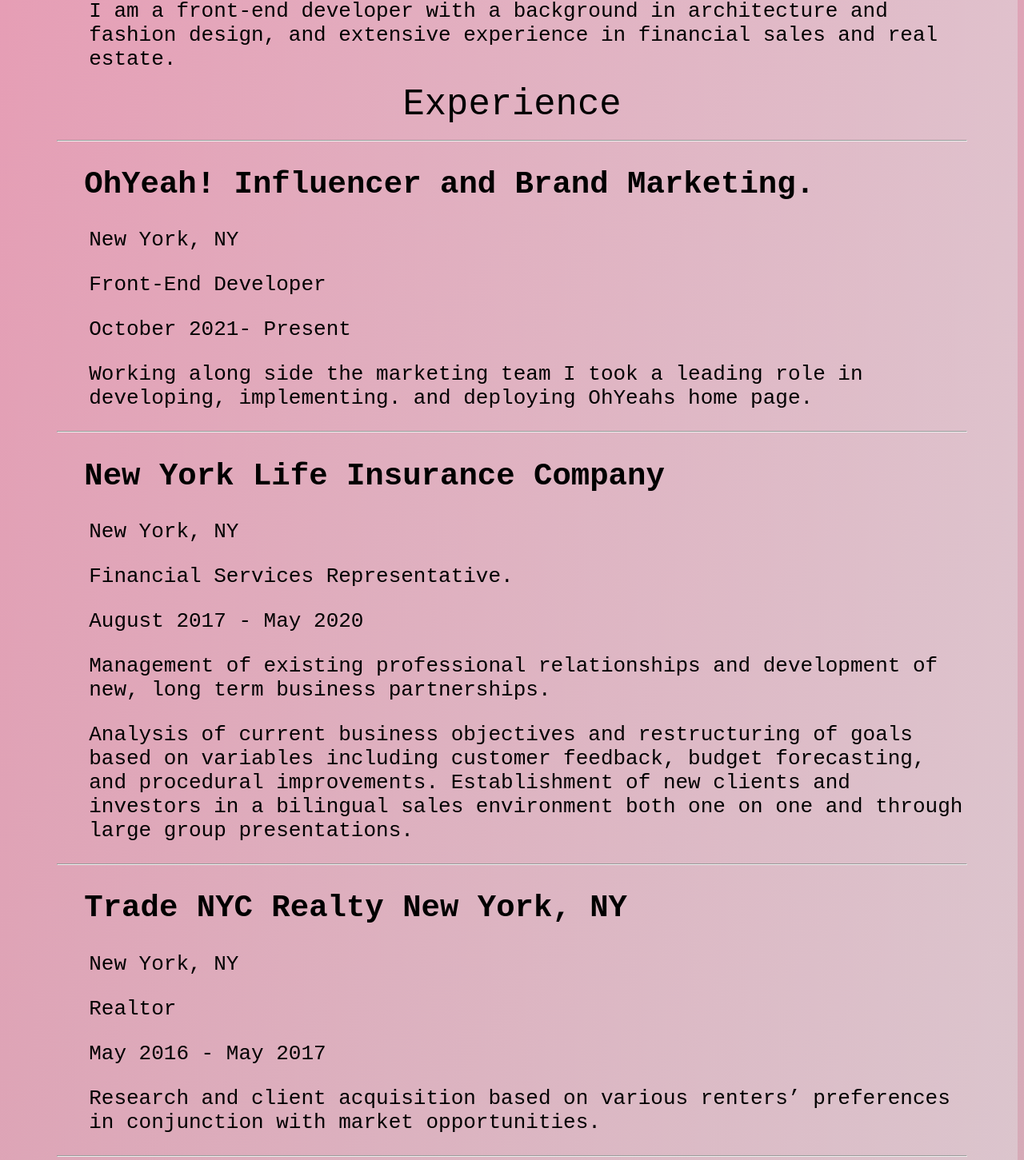
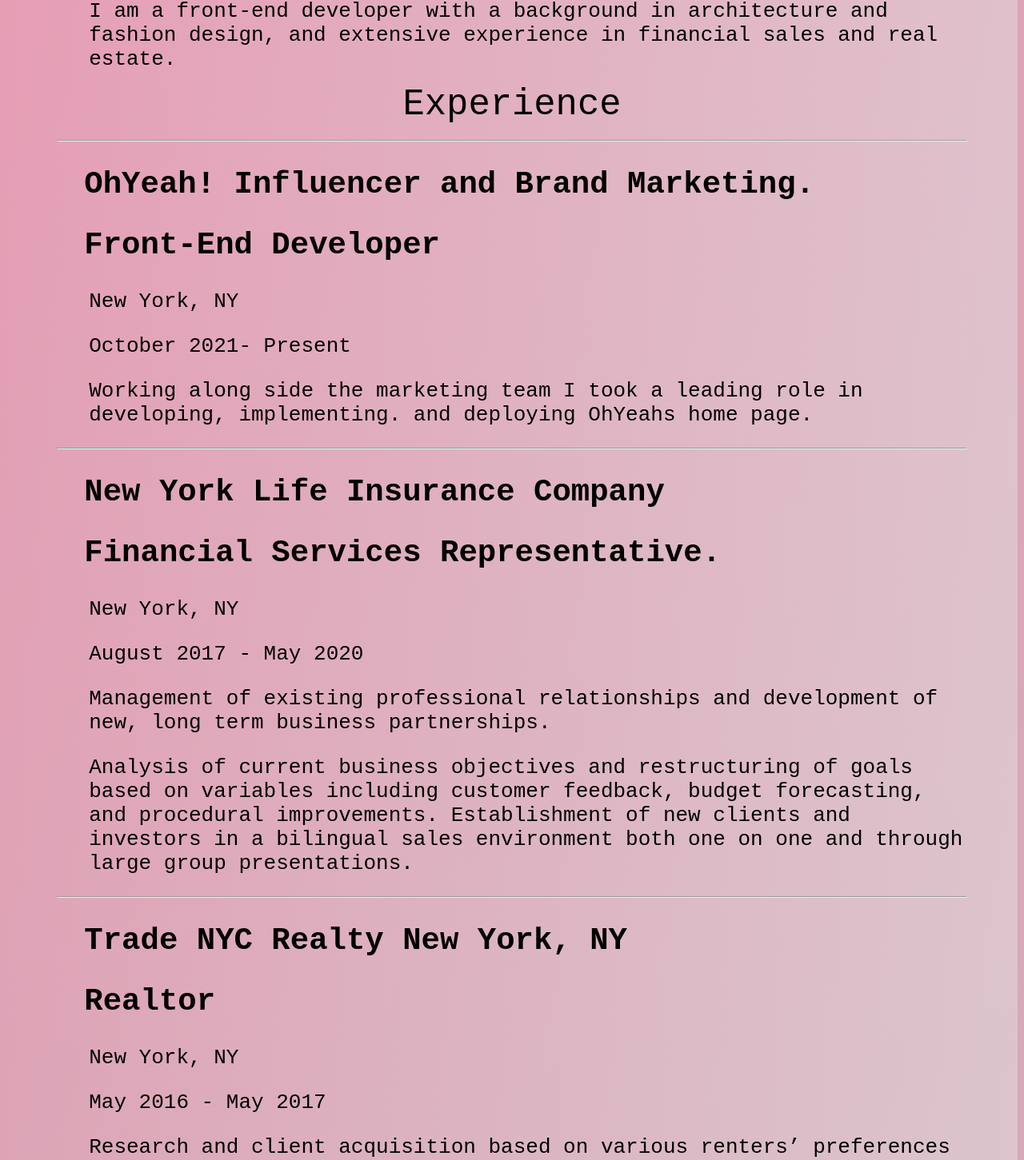
Before and after one commit to sarisgar28/sara-portfolio, a Next.js app: page / in a window 1280 px wide. Shown: the part 497-1948 px from the top of the page at 80% size. Built offline with nearby package versions, Linux system fonts and the light colour scheme.

Commit message:
finished'

```diff
--- a/pages/index.js
+++ b/pages/index.js
@@ -40,11 +40,11 @@
           OhYeah!  Influencer and Brand Marketing.
 
           </h2>
+          <h2>
+            Front-End Developer
+          </h2>
           <ol>
-            New York, NY
-          </ol>
-          <ol>
-            Front-End Developer
+          New York, NY
           </ol>
           <ol>
           October 2021- Present
@@ -57,11 +57,11 @@
           <hr className="separator"></hr>
           <h2>New York Life Insurance Company
           </h2>
+          <h2>
+          Financial Services Representative.
+          </h2>
           <ol>
           New York, NY
-          </ol>
-          <ol>
-          Financial Services Representative.
           </ol>
          <ol>
          August 2017 - May 2020
@@ -78,11 +78,11 @@
           Trade NYC Realty 	                                                                                               New York, NY
 
           </h2>
+          <h2>
+          Realtor
+          </h2>
           <ol>
           New York, NY
-          </ol>
-          <ol>
-          Realtor
           </ol>
          <ol>
          May 2016 - May 2017
```
